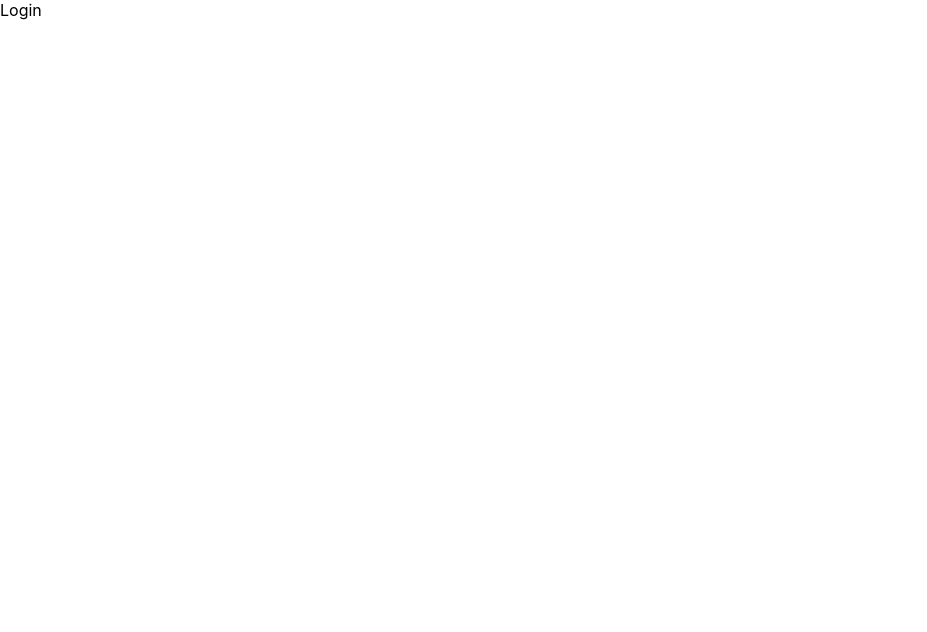
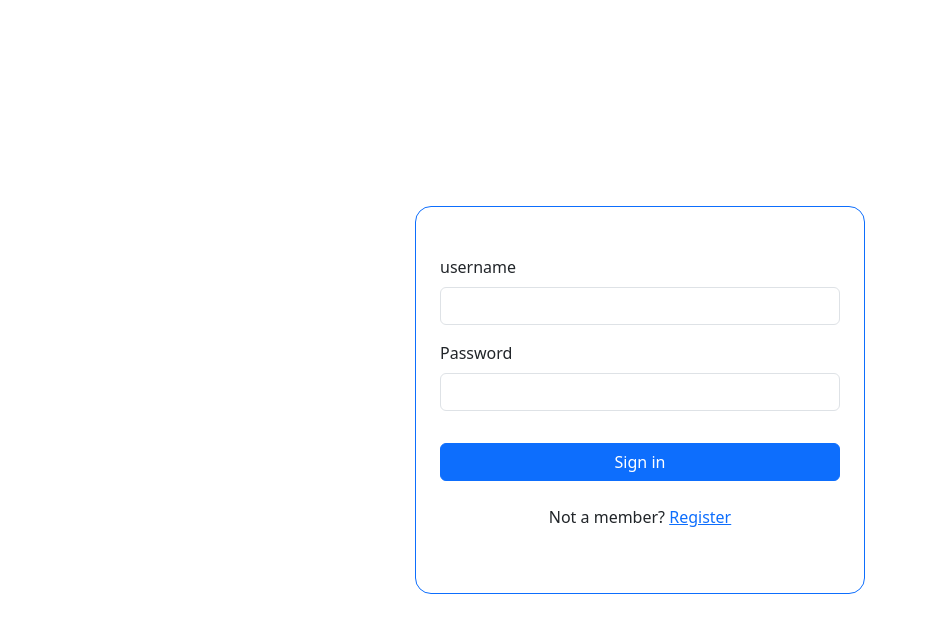
Before and after one commit to Gizmo-30/App, a React (Create React App) app in the folder client/: page / in a window 1280 px wide. Shown: the top 632 px of the page, without its empty margins (0-927 px from the left). Built offline with nearby package versions, Linux system fonts and the light colour scheme.

Commit message:
first redux branch commmit

```diff
--- a/client/package.json
+++ b/client/package.json
@@ -3,12 +3,18 @@
   "version": "0.1.0",
   "private": true,
   "dependencies": {
+    "@reduxjs/toolkit": "^2.0.1",
     "@testing-library/jest-dom": "^5.17.0",
     "@testing-library/react": "^13.4.0",
     "@testing-library/user-event": "^13.5.0",
     "axios": "^1.6.3",
+    "bootstrap": "^5.3.2",
+    "framer-motion": "^10.17.4",
     "react": "^18.2.0",
+    "react-bootstrap": "^2.9.2",
     "react-dom": "^18.2.0",
+    "react-hook-form": "^7.49.2",
+    "react-redux": "^9.0.4",
     "react-router-dom": "^6.21.1",
     "react-scripts": "5.0.1",
     "web-vitals": "^2.1.4"
--- a/client/src/App.js
+++ b/client/src/App.js
@@ -1,4 +1,5 @@
 import React from "react";
+import 'bootstrap/dist/css/bootstrap.min.css';
 import {BrowserRouter, Route, Routes} from "react-router-dom";
 import Registration from "./components/Registration";
 import LogIn from "./components/LogIn";
@@ -9,7 +10,7 @@ axios.defaults.baseURL = "https://collections-server.vercel.app";
 function App() {
   return (
       <BrowserRouter>
-            <div>
+            <div className="d-flex align-items-center justify-content-center vh-100 mx-auto vw-70 p-2" style={{maxWidth: '1100px'}}>
                 <Routes>
                     <Route path="/" element={<LogIn />}></Route>
                     <Route path="/registration" element={<Registration />}></Route>
--- /dev/null
+++ b/client/src/components/Input.jsx
@@ -0,0 +1,55 @@
+import Form from "react-bootstrap/Form";
+import React from "react";
+import {AnimatePresence, motion} from 'framer-motion';
+import {useFormContext} from 'react-hook-form'
+import {findInputError, isFormInvalid} from '../methods/findInputError'
+
+export const Input = ({label, type, id, value, onChange, validation}) => {
+    const {
+        register,
+        formState: { errors },
+    } = useFormContext()
+    const inputError = findInputError(errors, label);
+    const isInvalid = isFormInvalid(inputError);
+    return (
+        <Form.Group className="form-outline mb-3" >
+            <div className="d-flex justify-content-between align-items-center ">
+                <Form.Label htmlFor={id}>{label}</Form.Label>
+
+                <AnimatePresence mode="wait" initial={false}>
+                    {isInvalid && (
+                        <InputError
+                            message={inputError.error.message}
+                            key={inputError.error.message}
+                        />
+                    )}
+                </AnimatePresence>
+            </div>
+            <Form.Control
+                type={type}
+                id={id}
+                value={value}
+                {...register(label, validation)}
+                onChange={onChange}
+            />
+        </Form.Group>
+    )
+}
+const InputError = ({message}) => {
+    return (
+        <motion.p
+            className="d-flex justify-content-end text-danger p-1 rounded-2 "
+            style={{background: "rgba(255,205,210, 0.6)"}}
+            {...framer_error}
+        >
+            {message}
+        </motion.p>
+    )
+}
+
+const framer_error = {
+    initial: { opacity: 0, y: 10 },
+    animate: { opacity: 1, y: 0 },
+    exit: { opacity: 0, y: 10 },
+    transition: { duration: 0.2 },
+}
--- a/client/src/components/LogIn.jsx
+++ b/client/src/components/LogIn.jsx
@@ -1,10 +1,49 @@
-import React from "react";
+import React, {useState} from "react";
+import {Form, Alert, Button} from "react-bootstrap";
+import {NavLink} from "react-router-dom";
+import Handlers from "../methods/Handlers";
+import validation from "../methods/validation";
+import {Input} from "./Input";
+import {FormProvider, useForm} from "react-hook-form";
 
 const LogIn = () => {
+    const [username, setUsername] = useState("");
+    const [password, setPassword] = useState("");
+    const [error, setError] = useState("");
+    const [reset, setReset] = useState(false);
+    const [success, setSuccess] = useState(false);
+    const handler = new Handlers(setUsername, setPassword)
+
+    function handleReset() {
+        setError("")
+        setReset(false)
+        setUsername("")
+        setPassword("")
+    }
+
+    const methods = useForm()
+    const onSubmit = methods.handleSubmit(data => {
+        console.log(data)
+    })
     return (
-        <div>
-            Login
-        </div>
+        <FormProvider {...methods}>
+            <Form style={{width: '450px'}} className="border border-primary px-4 py-5 rounded-4" onSubmit={onSubmit}>
+                <Input type="text" label="username" id="username" value={username} onChange={handler.handleUsername} validation={validation.username}/>
+                <Input type="password" label="Password" id="password" value={password} onChange={handler.handlePassword} validation={validation.password}/>
+
+                {/*status messsage*/}
+                {error && <Alert variant="danger">{error}</Alert>}
+                {success && <Alert variant="success">User log in successfully</Alert>}
+
+                {/*buttons*/}
+                {reset && <Button id="resetButton" variant="primary" className="mt-3 mb-1 w-100 " type="reset" onClick={handleReset}>Reset</Button>}
+                <Button variant="primary" className="mt-3 mb-4 w-100" type="submit">Sign in</Button>
+
+                <Form.Group className="text-center">
+                    <p>Not a member? <NavLink to="/signup">Register</NavLink></p>
+                </Form.Group>
+            </Form>
+        </FormProvider>
     )
 }
 
--- /dev/null
+++ b/client/src/methods/Handlers.js
@@ -0,0 +1,21 @@
+class Handlers {
+    constructor(setUsername, setPassword, setConfirmPassword) {
+        this.setUsername = setUsername
+        this.setPassword = setPassword
+        this.setConfirmPassword = setConfirmPassword ? setConfirmPassword : null
+        this.handleUsername = this.handleUsername.bind(this);
+        this.handlePassword = this.handlePassword.bind(this);
+        this.handleConfirmPassword = this.handleConfirmPassword.bind(this);
+    }
+
+    handleUsername(event) {
+        this.setUsername(event.target.value.trim())
+    }
+    handlePassword(event) {
+        this.setPassword(event.target.value.trim())
+    }
+    handleConfirmPassword(event) {
+        this.setConfirmPassword(event.target.value.trim())
+    }
+}
+export default Handlers
--- /dev/null
+++ b/client/src/methods/findInputError.js
@@ -0,0 +1,11 @@
+export function findInputError(errors, name) {
+    return Object.keys(errors)
+        .filter(key => key.includes(name))
+        .reduce((cur, key) => {
+            return Object.assign(cur, {error: errors[key]})
+        }, {})
+}
+
+export const isFormInvalid = err => {
+    return Object.keys(err).length > 0;
+}
--- /dev/null
+++ b/client/src/methods/validation.js
@@ -0,0 +1,34 @@
+const validation = {
+    username: {
+        required: {
+            value: true,
+            message: 'required',
+        },
+        maxLength: {
+            value: 15,
+            message: `maximum 15 characters`
+        },
+        pattern: {
+            value: /^[A-Za-z]+$/,
+            message: "Only alphabets are allowed"
+        },
+    },
+    password: {
+        required: {
+            value: true,
+            message: 'required',
+        },
+        maxLength: {
+            value: 25,
+            message: `maximum 25 characters`,
+        },
+    },
+    confirmPassword: {
+        required: {
+            value: true,
+            message: 'required',
+        },
+    }
+}
+
+export default validation
--- /dev/null
+++ b/client/src/store/store.js
@@ -0,0 +1,5 @@
+import {configureStore} from "@reduxjs/toolkit";
+
+export const store = configureStore({
+    reducer: {},
+})
```
Also changed, not shown: 1 other file (tests, documents, lock files or other folders).
